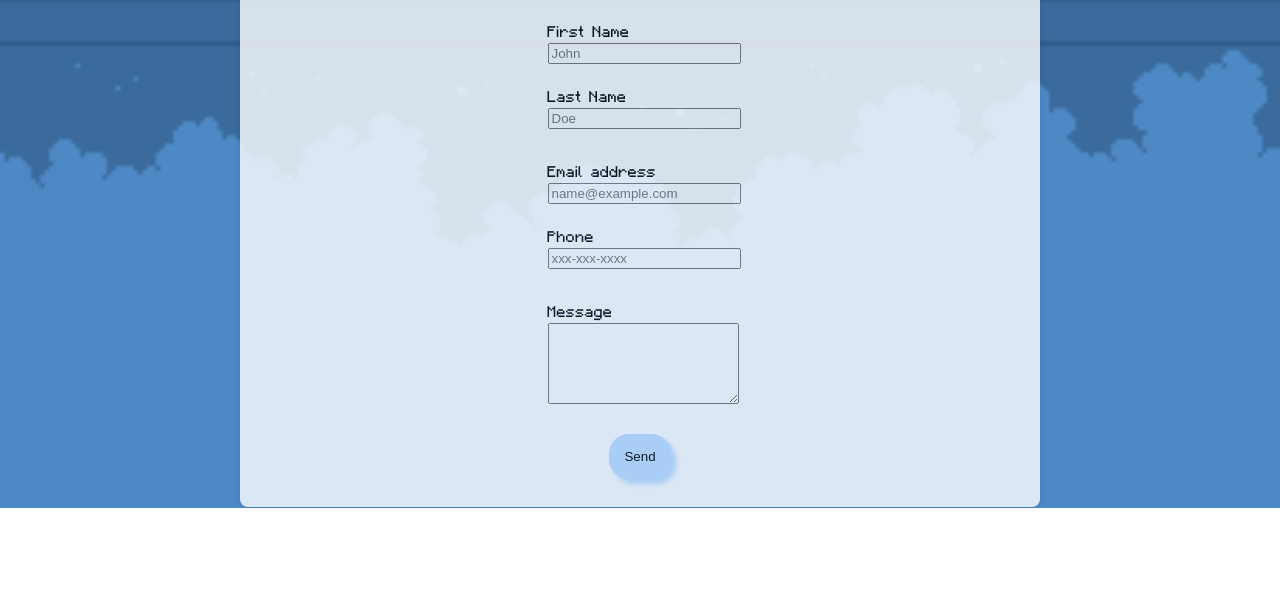
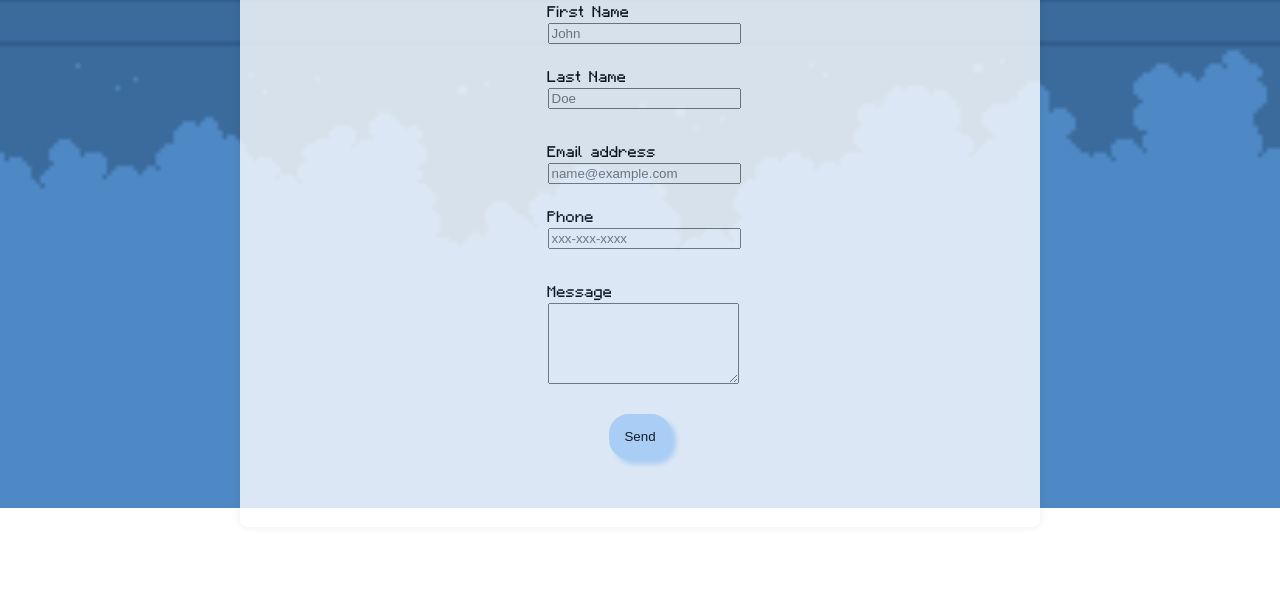
Before and after one commit to ltlely/Portfolio, a website: page public/contact.html in a window 1280 px wide. Shown: the part 292-884 px from the top of the page. Drawn offline with Linux system fonts and the light colour scheme.

Commit message:
Update home.css in container

```diff
--- a/public/home.css
+++ b/public/home.css
@@ -358,7 +358,7 @@ p3 {
   max-width: 100%;
   box-shadow: 10px 10px 10px #4e89c6;
   opacity: 0.8;
-  height: 620px;
+  height: 660px;
   box-sizing: border-box;
   display: flex;
   flex-direction: column;
```
